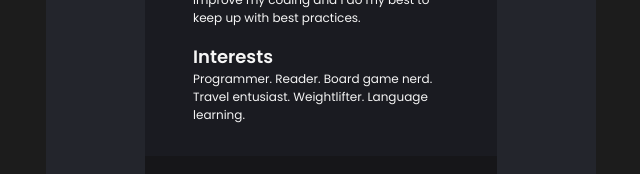
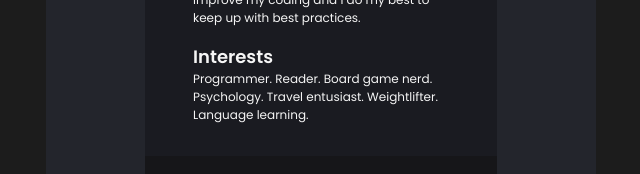
Before and after one commit to Sn1cke/REACT-Digital-business-card, a React (Vite) app: page / in a window 1280 px wide. Shown: the part 697-871 px from the top of the page, without its empty margins (319-959 px from the left). Built offline with nearby package versions, Linux system fonts and the light colour scheme.

Commit message:
Fix typo

```diff
--- a/src/components/interests.tsx
+++ b/src/components/interests.tsx
@@ -5,8 +5,8 @@ export default function Interests() {
     <div className="interests-container">
       <h3>Interests</h3>
       <p>
-        Programmer. Reader. Board game nerd. Travel entusiast. Weightlifter.
-        Language learning.
+        Programmer. Reader. Board game nerd. Psychology. Travel entusiast.
+        Weightlifter. Language learning.
       </p>
     </div>
   );
```
